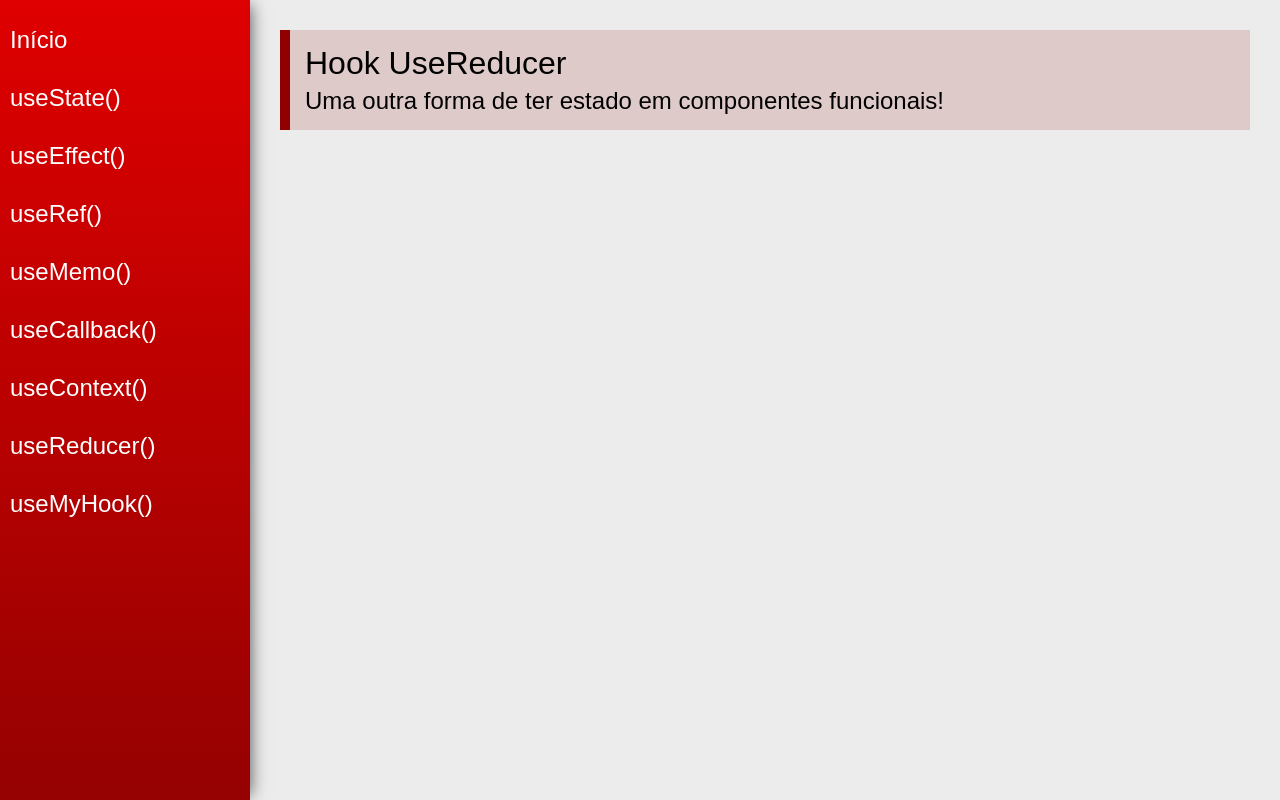
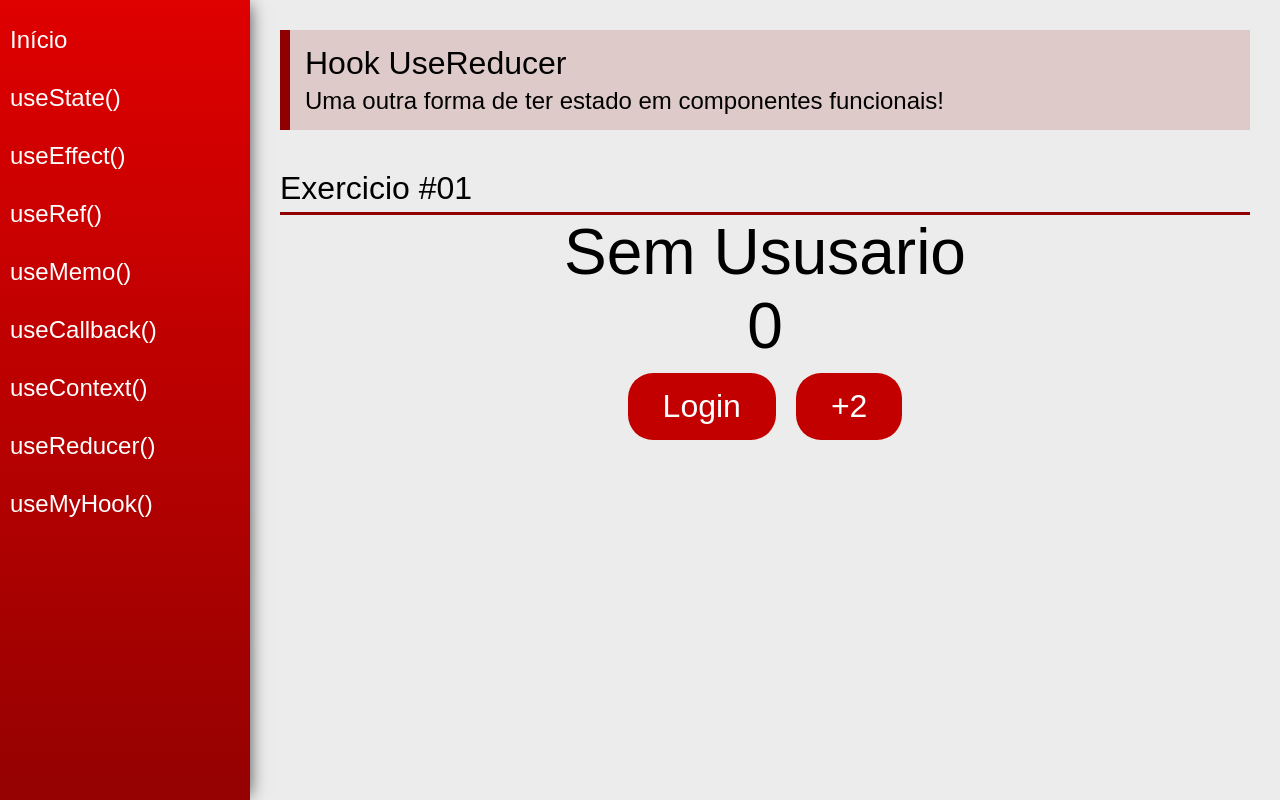
Before and after one commit to gustavo-silva-clear/React_Hooks, a React (Create React App) app: page /useReducer in a window 1280 px wide. Built offline with nearby package versions, Linux system fonts and the light colour scheme.

Commit message:
feat: useReducer

```diff
--- a/src/views/examples/UseMemo.jsx
+++ b/src/views/examples/UseMemo.jsx
@@ -3,9 +3,7 @@
 
 function sum(a, b) {
 
-    const future = Date.now() + 2000
 
-    while (Date.now() < future) { }
 
     return a + b
 
--- a/src/views/examples/UseReducer.jsx
+++ b/src/views/examples/UseReducer.jsx
@@ -1,13 +1,64 @@
-import React from 'react'
+import React, { useReducer } from 'react'
 import PageTitle from '../../components/layout/PageTitle'
+import SectionTitle from '../../components/layout/SectionTitle'
+
+const initialState = {
+
+    cart: [],
+    products: [],
+    user: null,
+    other: '...',
+    number: 0
+
+}
+function reducer(state, action) {
+
+    switch (action.type) {
+        case 'add2':
+            return { ...state, number: state.number + 2 }
+
+        case 'login':
+
+            return { ...state, user: { name: action.payload } }
+
+        default:
+            return state
+
+    }
+
+}
 
 const UseReducer = (props) => {
+
+    const [state, dispatch] = useReducer(reducer, initialState)
+
     return (
         <div className="UseReducer">
             <PageTitle
                 title="Hook UseReducer"
-                subtitle="Uma outra forma de ter estado em componentes funcionais!"
-            />
+                subtitle="Uma outra forma de ter estado em componentes funcionais!" />
+
+            <SectionTitle title="Exercicio #01" />
+
+            <div className="center">
+                {state.user ?
+                    (<span className="text">{state.user.name}</span>
+                    ) :
+                    (
+                        <span className="text">Sem Ususario</span>
+                    )}
+
+
+
+                <span className="text">{state.number}</span>
+                <div>
+                    <button className="btn" onClick={() => dispatch({ type: 'login' , payload: 'Maria'})}>Login</button>
+                    <button className="btn" onClick={() => dispatch({ type: 'add2' })}>+2</button>
+
+                </div>
+
+            </div>
+
         </div>
     )
 }
```
